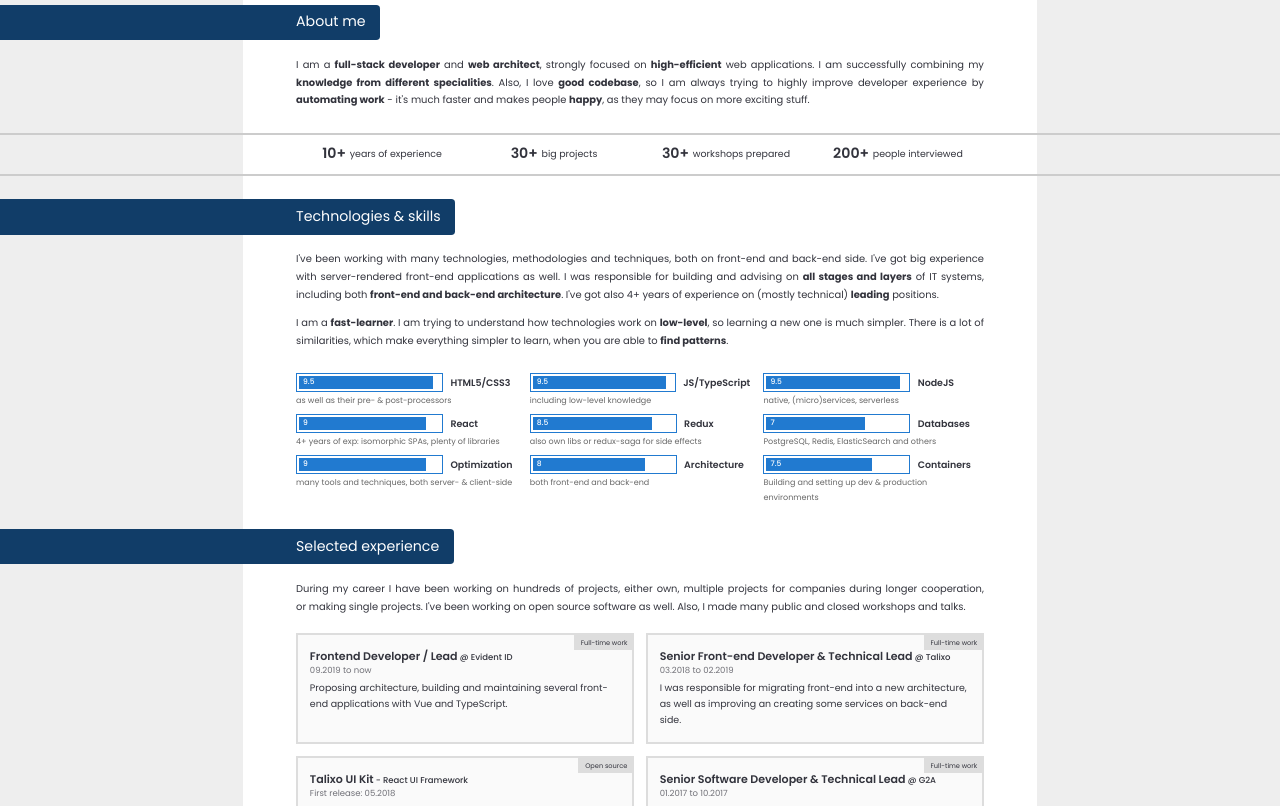
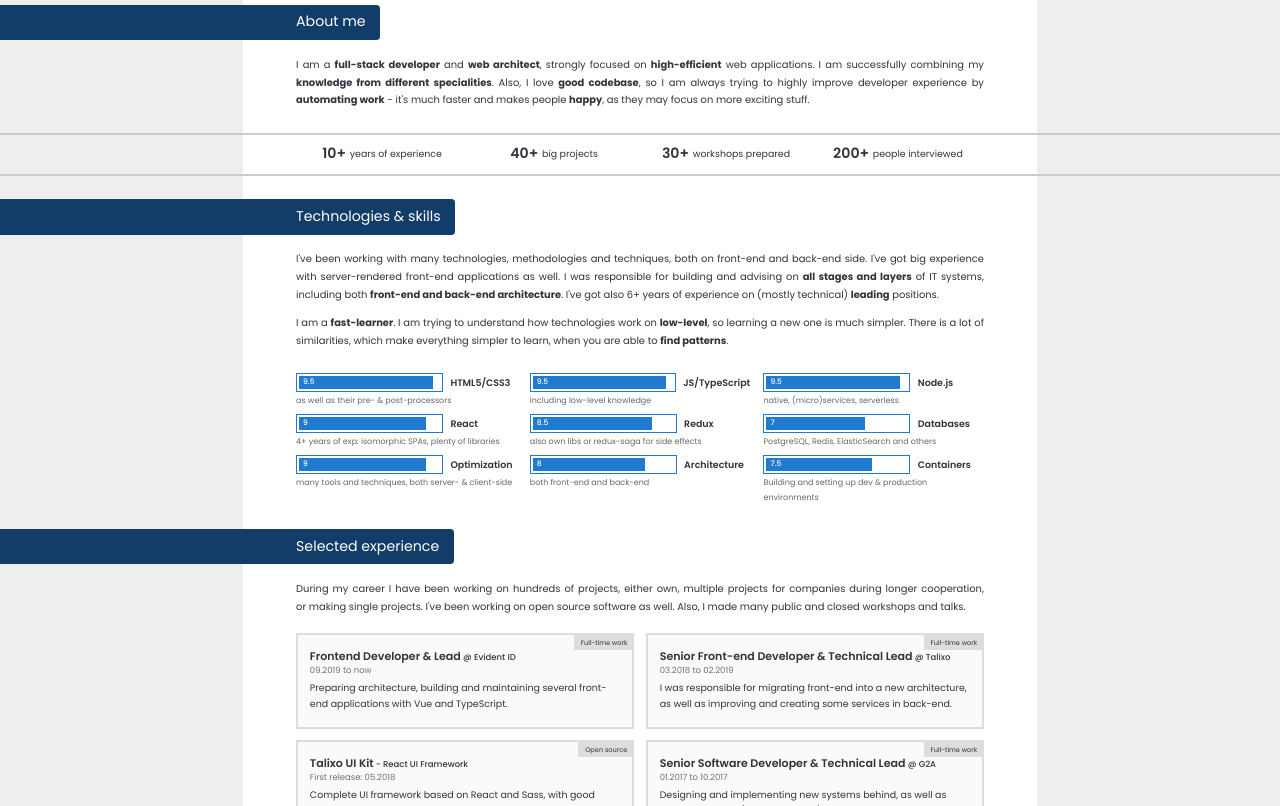
Before and after one commit to rangoo94/resume, a website built with webpack: page src/resume.ejs in a window 1280 px wide. Shown: the part 146-952 px from the top of the page. Built offline with nearby package versions, Linux system fonts and the light colour scheme.

Commit message:
Minor content updates

```diff
--- a/src/index.ejs
+++ b/src/index.ejs
@@ -129,7 +129,7 @@
         <section class="highlights-list" id="quick-info">
           <ul>
             <li>
-              <strong>30+</strong>
+              <strong>40+</strong>
               big projects <abbr title="and hundreds of smaller!"><%= require('../assets/icons/question-circle.svg') %></abbr>
             </li>
             <li>
--- a/src/resume.ejs
+++ b/src/resume.ejs
@@ -87,7 +87,7 @@
               years of experience
             </li>
             <li>
-              <strong>30+</strong>
+              <strong>40+</strong>
               big projects
             </li>
             <li>
@@ -111,7 +111,7 @@
             I've been working with many technologies, methodologies and techniques, both on front-end and back-end side.
             I've got big experience with server-rendered front-end applications as well.
             I was responsible for building and advising on <strong>all stages and layers</strong> of IT systems,
-            including both <strong>front-end and back-end architecture</strong>. I've got also 4+ years of experience on (mostly technical) <strong>leading</strong> positions.
+            including both <strong>front-end and back-end architecture</strong>. I've got also 6+ years of experience on (mostly technical) <strong>leading</strong> positions.
           </p>
           <!--/ "Technologies" introduction -->
 
@@ -179,7 +179,7 @@
                     </div>
                   </div>
                   <figcaption>
-                    NodeJS
+                    Node.js
                   </figcaption>
                 </figure>
 
@@ -339,15 +339,15 @@
                 <article class="project-card" data-type="Full-time work">
                   <div class="project-card__content">
                     <header class="project-card__header">
-                      <strong>Frontend Developer / Lead</strong> <span>@&nbsp;Evident ID</span>
+                      <strong>Frontend Developer &amp; Lead</strong> <span>@&nbsp;Evident ID</span>
                     </header>
 
                     <div class="project-card__date">
-                      <time datetime="2019-09">09.2019</time> to <time datetime="2021-01">now</time>
+                      <time datetime="2019-09">09.2019</time> to <time datetime="2022-04">now</time>
                     </div>
 
                     <div class="project-card__description">
-                      Proposing architecture,
+                      Preparing architecture,
                       building and maintaining several front-end applications with Vue and TypeScript.
                     </div>
                   </div>
@@ -367,7 +367,7 @@
 
                     <div class="project-card__description">
                       I was responsible for migrating front-end into a new architecture,
-                      as well as improving an creating some services on back-end side.
+                      as well as improving and creating some services in back-end.
                     </div>
                   </div>
                 </article>
```
